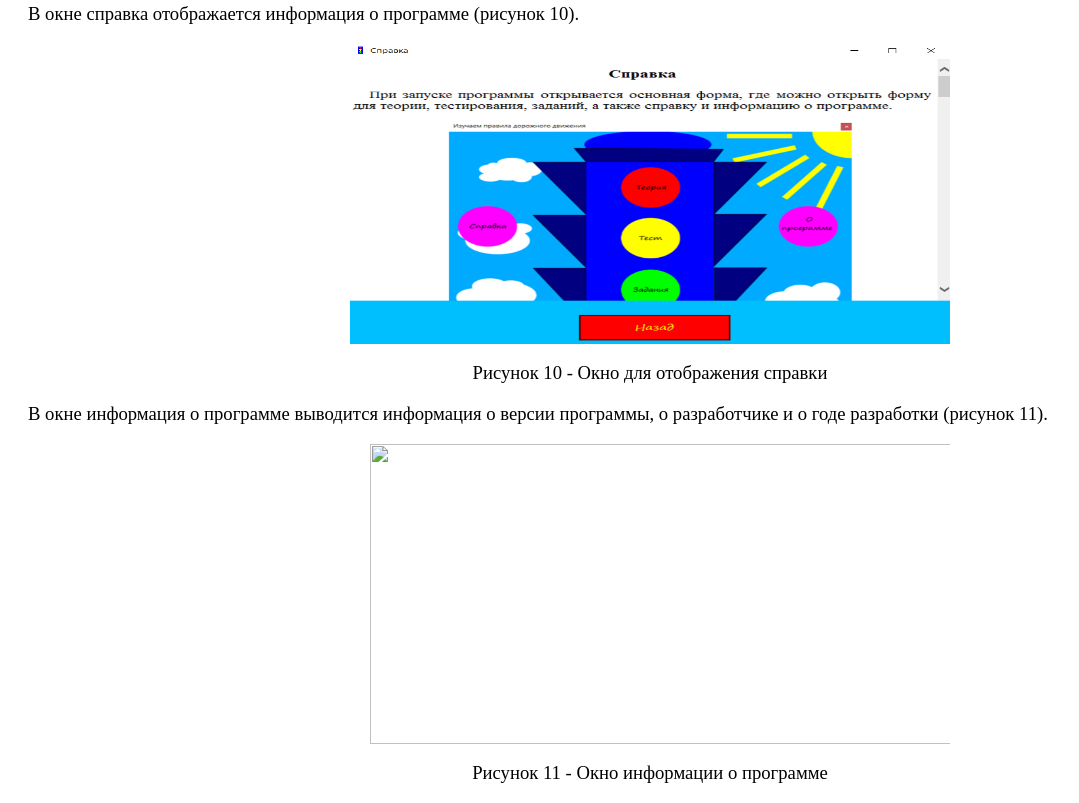
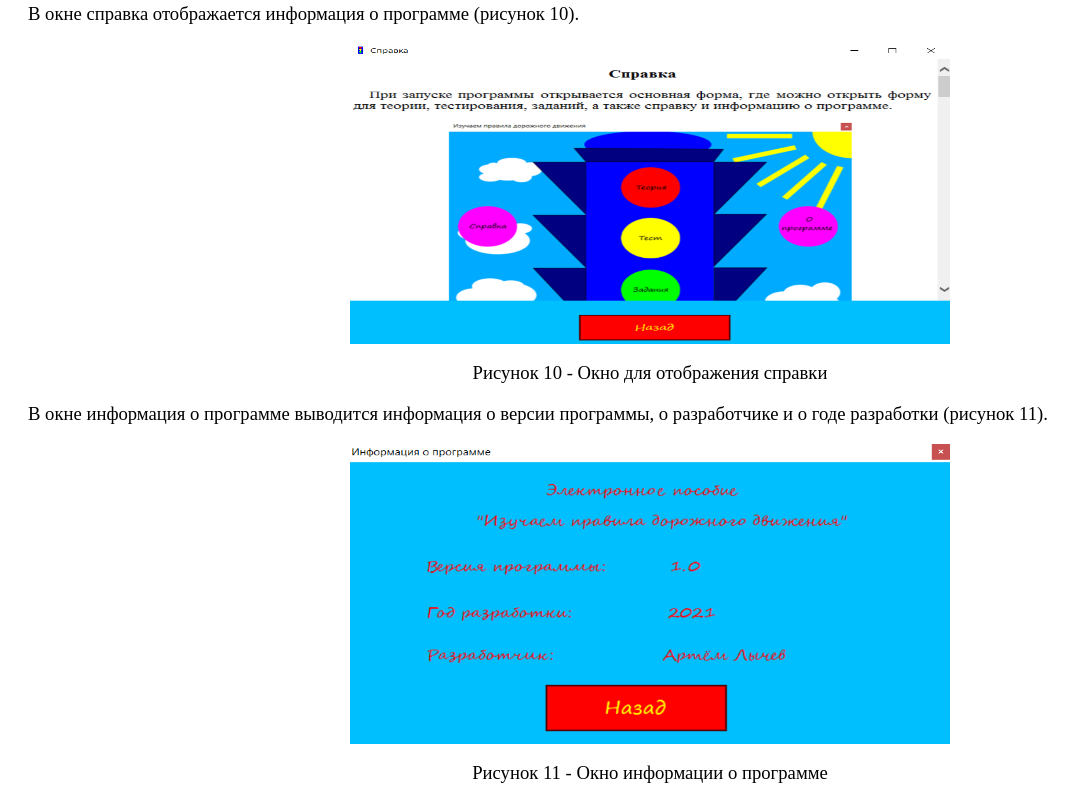
Before and after one commit to kinoart56/sprivkis, a plain HTML site: page index.html in a window 1280 px wide. Shown: the part 4146-4949 px from the top of the page, without its empty margins (0-1079 px from the left). Drawn offline with Linux system fonts and the light colour scheme.

Commit message:
Update index.html

```diff
--- a/index.html
+++ b/index.html
@@ -69,7 +69,7 @@ font-size: 16pt;
 <p></p>
 <p align=justify>В окне информация о программе выводится информация о версии программы, о разработчике и о годе разработки (рисунок 11).</p>
 <p></p>
-<p align=center><img src="informform.PNG" width=600 height=300></img></p>
+<p align=center><img src="informforma.png" width=600 height=300></img></p>
 <p></p>
 <p align=center>Рисунок 11 - Окно информации о программе</p>
 <p></p>
```
